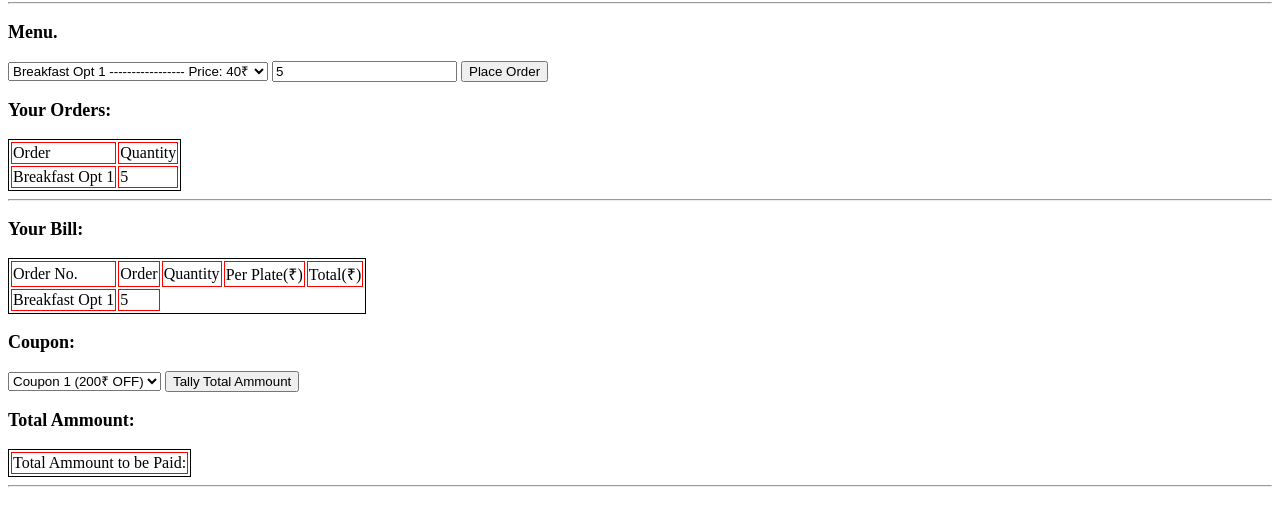
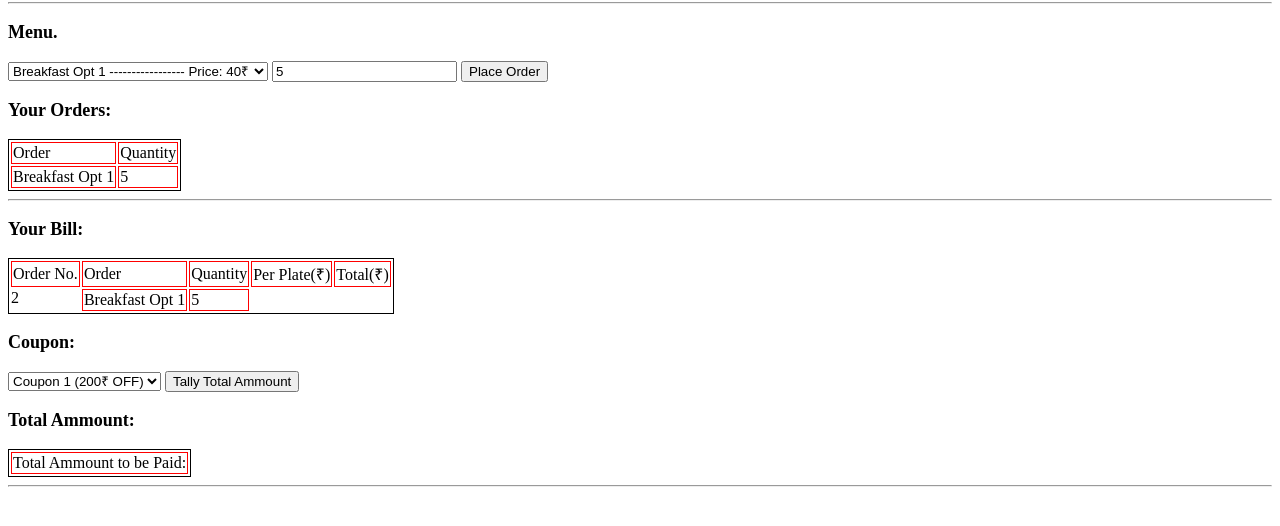
Before and after one commit to fahdshaikh/masai-sprint-2, a plain HTML site: page index.html in a window 1280 px wide. Both pictures are taken after typing "5" into the empty fields and a click on the button "Place Order". Shown: the part 78-604 px from the top of the page. Drawn offline with Linux system fonts and the light colour scheme.

Commit message:
modification in display bill fn

```diff
--- a/script.js
+++ b/script.js
@@ -1,22 +1,23 @@
+var orderNo = 1;
+
 function placeOrder() {
     event.preventDefault();
-    var orderNo = 1;
+    // var orderNo = 1;
 
     var meal = document.getElementById("meal").value;
     var qty = document.getElementById("qty").value;
-    var order_list = {orderNo: orderNo, meal: meal, qty: qty}
+    var order_list = {orderNo: orderNo, meal: meal, qty: qty};
+    order_list.orderNo = order_list.orderNo + 1;
+
     disp_order(order_list);
     disp_bill(order_list);
 
-    orderNo = orderNo + 1;
 }
 
 function disp_order(order_list) {
     var row = document.createElement('tr');
-
     var meal_col = document.createElement("td");
     meal_col.textContent = order_list.meal;
-
     var qty_col = document.createElement("td");
     qty_col.textContent = order_list.qty;
 
@@ -29,23 +30,24 @@ function disp_order(order_list) {
 
 function disp_bill(order_list) {
     var row = document.createElement('tr');
-
-    // var orderNo = 1;
-    // var orderNo_col = document.createElement("td");
-    // orderNo_col = order_list.orderNo;
-    // orderNo = orderNo + 1;
-
+    var orderNo_col = document.createElement("td");
+    orderNo_col = order_list.orderNo;
     var meal_col = document.createElement("td");
     meal_col.textContent = order_list.meal;
-
     var qty_col = document.createElement("td");
     qty_col.textContent = order_list.qty;
 
-    // row.appendChild(orderNo_col);
+    row.append(orderNo_col);
     row.appendChild(meal_col);
     row.appendChild(qty_col);
 
     var table = document.getElementById("disp_bill");
-    table.appendChild(row)
+    table.appendChild(row);
+
+    console.log("order no: " + order_list.orderNo);
 
 }
+
+function finalizeAmt() {
+
+}
```
Also changed, not shown: index.html (+0 -3 lines), 1 other file.
